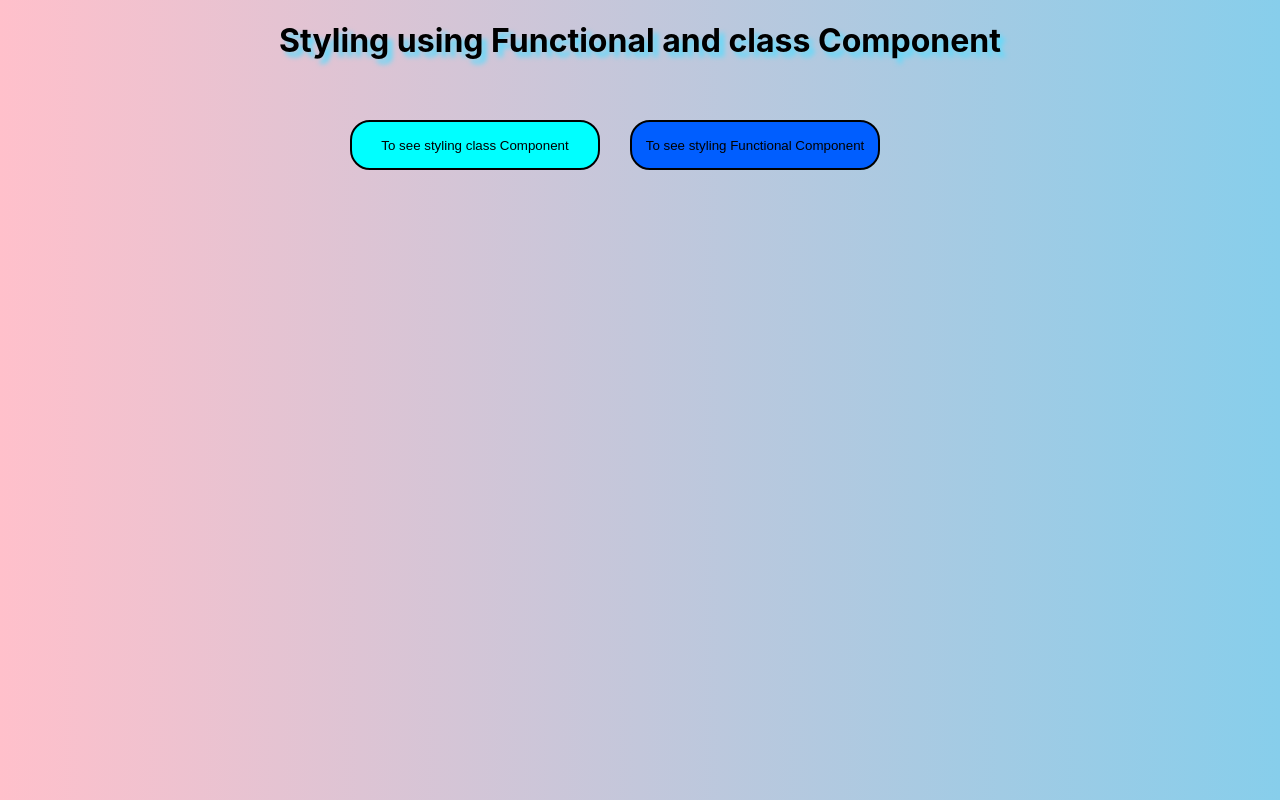
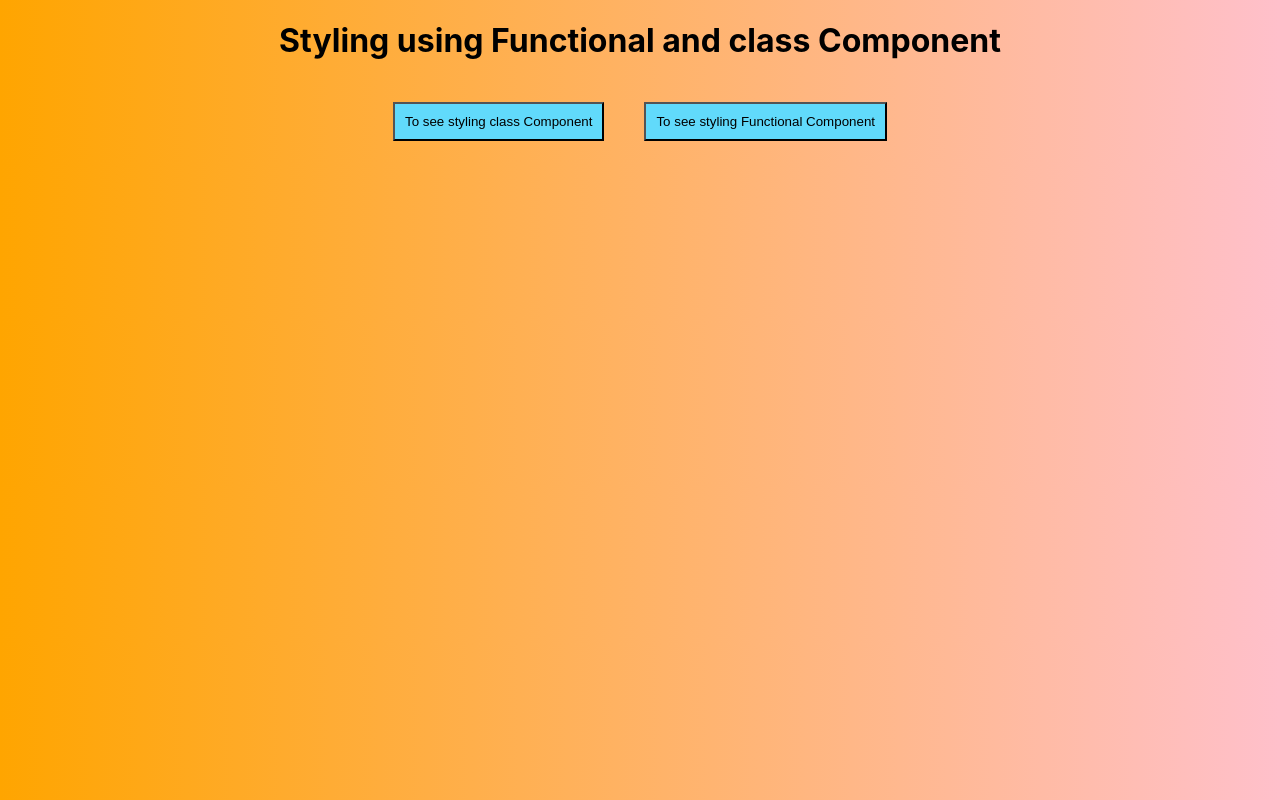
Before and after one commit to amitkamble100799/Reacth1, a React (Create React App) app: page / in a window 1280 px wide. Built offline with nearby package versions, Linux system fonts and the light colour scheme.

Commit message:
Update App.css

```diff
--- a/src/App.css
+++ b/src/App.css
@@ -1,62 +1,42 @@
 body{
-  background-image: linear-gradient(to left, skyblue ,pink);
-  background-size: cover;
+  background-image:linear-gradient(to left,pink,orange)
+}
+.cls{
+  position: absolute;
+  top: 25%;
+  left: 50px;
+  height: 250px;
+  width: 400px;
+  border: 1px solid black;
+  border-radius: 20px;
+  background-color: rgb(88, 43, 109);
+
+}
+.fnc{
+  position: absolute;
+  top: 25%;
+  right: 50px;
+  height: 250px;
+  width: 400px;
+  border: 1px solid black;
+  border-radius: 20px;
+  background-color: rgb(88, 43, 109);
+}
+.btn1{
+  margin: 20px;
+  padding: 10px;
+  background-color: #61dafb;
+}
+.btn2{
+  margin: 20px;
+  padding: 10px;
+  background-color: #61dafb;
+}
+.stl{
+  text-shadow: 4px 4px 4px burlywood;
 }
 .App {
   text-align: center;
-  text-shadow: 5px 5px 5px #61dafb;
-}
-.fnc{
-  height: 300px;
-  width: 400px;
-  border: 2px solid black;
-  border-radius: 20px;
-  background-color: aqua;
-  position: absolute;
-  top: 40%;
-  right: 50px;
-}
-.clscmp{
-  height: 300px;
-  width: 400px;
-  border: 2px solid black;
-  border-radius: 20px;
-  background-color: rgb(130, 38, 130);
-  text-shadow: none;
-  position: absolute;
-  top: 40%;
-  left: 50px;
-}
-.btn1{
-  height:50px ;
-  width: 250px;
-  border: 2px solid black;
-  background-color: aqua;
-  border-radius: 20px;
-  position: absolute;
-  top: 120px;
-  left: 350px;
-
-}
-.btn2
-{
-
-  height:50px ;
-  width: 250px;
-  border: 2px solid black;
-  background-color: rgb(0, 94, 255);
-  border-radius: 20px;
-  position: absolute;
-  top: 120px;
-  right: 400px;
-}
-.blue{
-  color: rgb(37, 37, 160);
-}
-
-.App-logo {
-  height: 40vmin;
-  pointer-events: none;
 }
 
 .App-logo {
```
